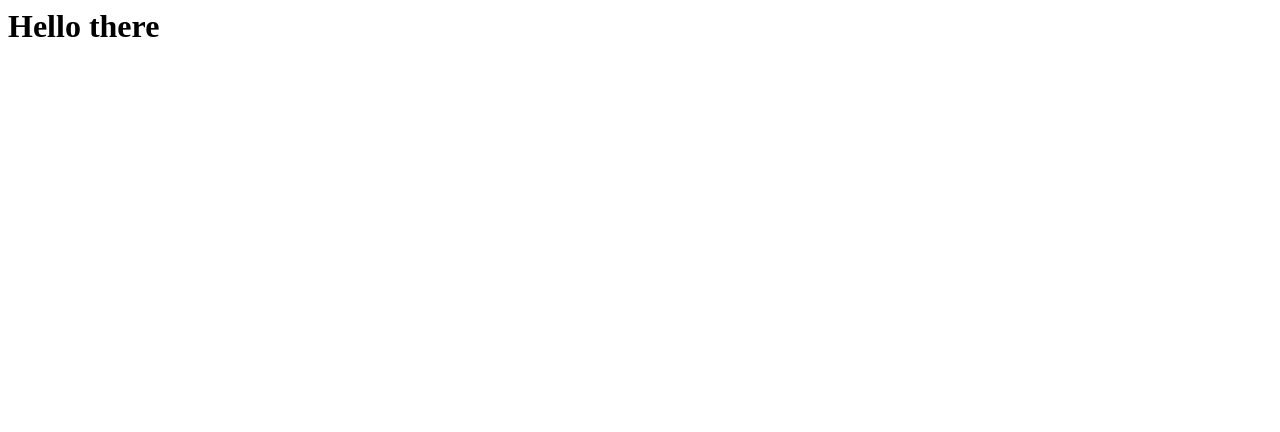
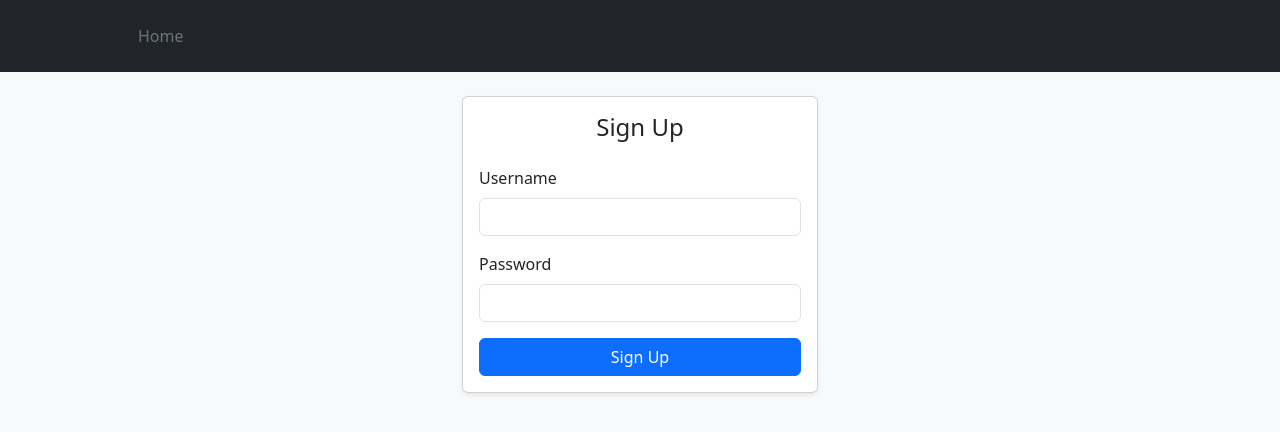
Before and after one commit to Wanner987/ASE220-Final-project, a plain HTML site: page signUpPage.html in a window 1280 px wide. Drawn offline with nearby package versions, Linux system fonts and the light colour scheme; no server answers.

Commit message:
sign up page

```diff
--- a/js/myJS.js
+++ b/js/myJS.js
@@ -9,6 +9,15 @@ $(document).ready( function() {
 });
 
 function clickableButtons() {
+    $('#sign-up-button').click(function() {
+        let username = $('#sign-up-username').val();
+        let password = $('#sign-up-password').val();
+        postToCollection('users', {
+            "username": username,
+            "password": password
+        })
+    });
+
     $("#login-button").click(function() {
         let username = $('#login-username').val();
         let password = $('#login-password').val();
--- a/signUpPage.html
+++ b/signUpPage.html
@@ -1,8 +1,59 @@
-<html>
-    <head>
-        <title>Sign In</title>
-    </head>
-    <body>
-        <h1>Hello there</h1>
+<!DOCTYPE html>
+<html lang="en">
+<head>
+  <meta charset="UTF-8">
+  <meta name="viewport" content="width=device-width, initial-scale=1">
+  <title>Sign Up</title>
+  <link href="https://cdn.jsdelivr.net/npm/bootstrap@5.3.2/dist/css/bootstrap.min.css" rel="stylesheet">
+</head>
+    <body class="bg-light">
+
+        <!-- Header -->
+        <header class="p-3 bg-dark text-white mb-4">
+            <div class="container">
+            <div class="d-flex flex-wrap align-items-center justify-content-center justify-content-lg-start">
+                <a href="/" class="d-flex align-items-center mb-2 mb-lg-0 text-white text-decoration-none">
+                <svg class="bi me-2" width="40" height="32" role="img" aria-label="Bootstrap">
+                    <use xlink:href="#bootstrap"></use>
+                </svg>
+                </a>
+
+                <ul class="nav col-12 col-lg-auto me-lg-auto mb-2 justify-content-center mb-md-0">
+                <li><a href="index.html" class="nav-link px-2 text-secondary">Home</a></li>
+                </ul>
+            </div>
+            </div>
+        </header>
+
+        <!-- Sign-in Form -->
+        <div class="container">
+            <div class="row justify-content-center align-items-center vh-75">
+            <div class="col-md-6 col-lg-4">
+                <div class="card shadow-sm">
+                    <div class="card-body">
+                        <h4 class="card-title text-center mb-4">Sign Up</h4>
+                        <form id="login-form">
+                            <div class="mb-3">
+                                <label for="sign-up-username" class="form-label">Username</label>
+                                <input type="text" class="form-control" id="sign-up-username" required>
+                            </div>
+                            <div class="mb-3">
+                                <label for="sign-up-password" class="form-label">Password</label>
+                                <input type="password" class="form-control" id="sign-up-password" required>
+                            </div>
+                            <div class="d-grid">
+                                <button type="submit" class="btn btn-primary" id="sign-up-button">Sign Up</button>
+                            </div>
+                        </form>
+                    </div>
+                </div>
+            </div>
+            </div>
+        </div>
+
+    <!--my js-->
+            <script src="https://code.jquery.com/jquery-3.7.1.min.js" integrity="sha256-/JqT3SQfawRcv/BIHPThkBvs0OEvtFFmqPF/lYI/Cxo=" crossorigin="anonymous"></script>
+            <script src="js/myJS.js"></script>
+
     </body>
 </html>
```
Also changed, not shown: 1 other file.
